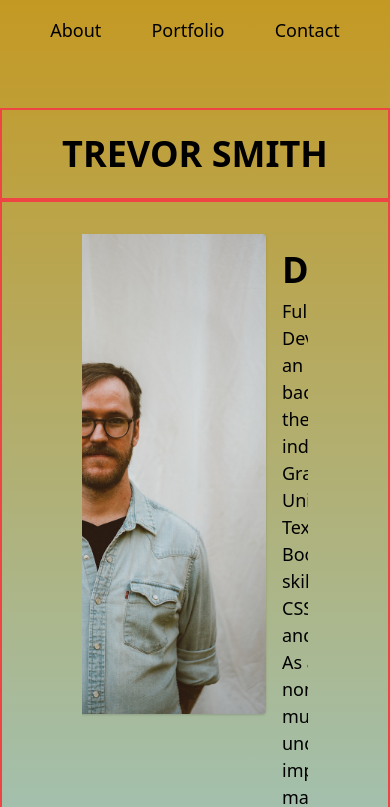
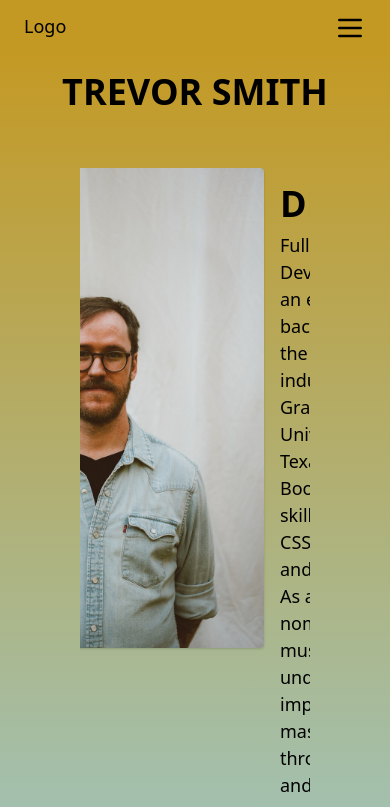
Before and after one commit to trevorsmithbanjo/trevorsmithbanjo.github.io, a React (Create React App) app in the folder rebuild/: page / in a window 390 px wide. Shown: the top 807 px of the page. Built offline with nearby package versions, Linux system fonts and the light colour scheme.

Commit message:
Got Responsive Navbar Working.

```diff
--- a/rebuild/src/components/Header.js
+++ b/rebuild/src/components/Header.js
@@ -2,7 +2,7 @@ import React from "react";
 
 function Header() {
     return (
-        <div className="flex justify-center w-full text-4xl mt-12 p-6 uppercase font-bold border-2 border-red-500">
+        <div className="flex justify-center w-full text-4xl mt-12 p-6 uppercase font-bold">
             <h1>Trevor Smith</h1>
         </div>
     )
--- a/rebuild/src/components/Hero.js
+++ b/rebuild/src/components/Hero.js
@@ -3,13 +3,13 @@ import Headshot from "../images/headshot_small_copy.jpg";
 
 function Hero() {
     return (
-        <div className="container mx-auto p-x-16 py-8 border-2 border-red-500">
+        <div className="container mx-auto p-x-16 py-8">
             <main className="flex justify-center h-full col-span-2 overflow-hidden px-10 mx-20">
                 <div className="">
                     <img src={Headshot} alt="Headshot of Trevor Smith" className="max-w-xs object-contain rounded shadow"></img>
                 </div>
                 <div className="w-full m-4">
-                    <h3 className="text-4xl font-semibold">Developer</h3>
+                    <h3 className="text-4xl font-semibold uppercase">Developer</h3>
                     <p className="py-2 text-lg leading-normal">Full Stack Web Developer with an extensive background in the music industry. Graduate of the University of Texas Coding Boot Camp with skills in HTML, CSS, JavaScript, and MERN stack. As a Grammy nominated musician I understand the importance of mastering skills through practice and perseverance. I’ve found similarities between coding and learning an instrument, as they are both challenging yet every small victory is more rewarding than the last. I am now able to apply this passion to my work as a programmer. Eager to combine my background in music with my technical skills to help the developer team build, test and deploy high quality products.</p>
                 </div>
             </main>
--- a/rebuild/src/components/Nav.js
+++ b/rebuild/src/components/Nav.js
@@ -2,30 +2,49 @@ import React, { useEffect, useState } from "react";
 import "../index.css";
 
 function Nav() {
-    const [scrolled, setScrolled] = useState(true);
-    const [currentScrollPos, setCurrentScrollPos] = useState(50);
+    // Set state to click responsive navbar menu.
+    const [menu, setMenu] = useState(true);
 
-    const handleScroll = () => {
-        const offset = window.scrollY;
-        console.log(offset);
-        if (offset < currentScrollPos) {
-            setScrolled(true);
-            setCurrentScrollPos(window.scrollY);
+    //Menu button click event handler
+    const handleMenu = (e) => {
+        e.preventDefault();
+        if (!menu) {
+            setMenu(true);
         }
         else {
-            setScrolled(false);
-            setCurrentScrollPos(window.scrollY);
+            setMenu(false);
         }
     }
 
-    useEffect(() => {
-        window.addEventListener("scroll", handleScroll)
-    })
+    return (
+        <div className="bg-sunglow-500 w-full p-2 fixed top-0">
+            <nav className="flex flex-row py-1 md:justify-between">
+                <div className="flex flex-row flex-grow justify-between md:justify-start mx-4">
+                    <h1 className="text-lg">
+                        <a className="hover:text-gray-800" href="/">Logo</a>
+                    </h1>
+                    <p className="md:hidden" onClick={handleMenu}>
+                        <svg className="h-8" xmlns="http://www.w3.org/2000/svg" fill="none" viewBox="0 0 24 24" stroke="currentColor">
+                            <path strokeLinecap="round" strokeLinejoin="round" strokeWidth={2} d="M4 6h16M4 12h16M4 18h16" />
+                        </svg>
+                    </p>
 
-    return (
-        <nav className={scrolled ? "navbar border-2 border-red-500" : "navbar-hidden"}>
-            <ul className="flex flex-row justify-evenly py-4 text-lg">
-                <li>
+
+                </div>
+                <ul className="hidden md:flex flex-row flex-grow justify-evenly text-lg ">
+                    <li>
+                        <a className="hover:text-gray-800" href="/">About</a>
+                    </li>
+                    <li>
+                        <a className="hover:text-gray-800" href="/">Portfolio</a>
+                    </li>
+                    <li>
+                        <a className="hover:text-gray-800" href="/">Contact</a>
+                    </li>
+                </ul>
+            </nav>
+            <ul className={menu ? "hidden" : "block text-lg mx-4"}>
+                <li className="">
                     <a href="/">About</a>
                 </li>
                 <li>
@@ -35,7 +54,7 @@ function Nav() {
                     <a href="/">Contact</a>
                 </li>
             </ul>
-        </nav>
+        </div>
     )
 }
 
--- a/rebuild/src/index.css
+++ b/rebuild/src/index.css
@@ -4,7 +4,7 @@
 @tailwind utilities;
 
 .navbar {
-    @apply bg-sunglow-500 w-full box-border fixed top-0 transition-all ease-in duration-150;
+    @apply bg-sunglow-500 w-full box-border flex flex-row justify-evenly fixed top-0;
 }
 
 .navbar--hidden {
```
